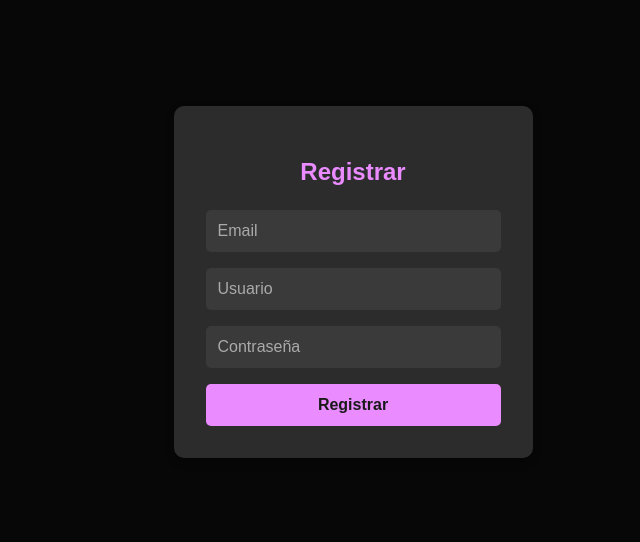
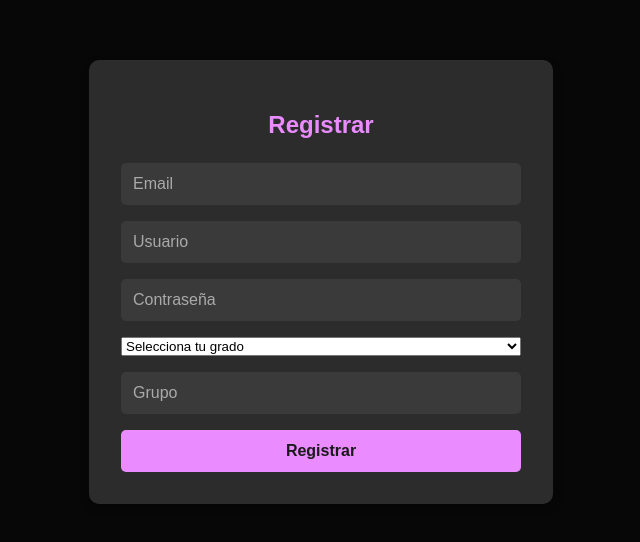
Before and after one commit to ariadnalpz/frontend, a React (Create React App) app: page /register in a window 1280 px wide. Shown: the part 118-660 px from the top of the page, without its empty margins (319-959 px from the left). Built offline with nearby package versions, Linux system fonts and the light colour scheme; the HTML template or start-up script is replaced by a standard one.

Commit message:
Añadi campos al Register

```diff
--- a/src/components/Register.js
+++ b/src/components/Register.js
@@ -1,20 +1,23 @@
 import React, { useState, useEffect } from 'react';
+import { useNavigate } from 'react-router-dom'; // Importa useNavigate para redirigir
 import axios from '../api/axios';
-import QRCode from 'qrcode'; // Importa qrcode
+import QRCode from 'qrcode';
 import '../styles.css';
 
 const Register = () => {
+  const navigate = useNavigate(); // Hook para redirigir
   const [email, setEmail] = useState('');
   const [username, setUsername] = useState('');
   const [password, setPassword] = useState('');
-  const [qrCodeUrl, setQrCodeUrl] = useState(''); // Estado para la URL del QR
+  const [grado, setGrado] = useState(''); // Estado para el campo Grado
+  const [grupo, setGrupo] = useState(''); // Estado para el campo Grupo
+  const [qrCodeUrl, setQrCodeUrl] = useState('');
 
   const handleRegister = async (e) => {
     e.preventDefault();
     try {
-      const res = await axios.post('/register', { email, username, password });
+      const res = await axios.post('/register', { email, username, password, grado, grupo });
       if (res.data.message === 'Usuario registrado') {
-        // Genera el código QR con la URL OTP
         const qrCode = await QRCode.toDataURL(res.data.otpauthUrl);
         setQrCodeUrl(qrCode);
         alert('Usuario registrado. Escanea el código QR con Google Authenticator.');
@@ -50,6 +53,25 @@
             placeholder="Contraseña"
             required
           />
+          <select
+            value={grado}
+            onChange={(e) => setGrado(e.target.value)}
+            required
+          >
+            <option value="" disabled>Selecciona tu grado</option>
+            <option value="TSU Tecnologías de la Información Área Desarrollo de Software">
+              TSU Tecnologías de la Información Área Desarrollo de Software
+            </option>
+            <option value="Ingeniería en Desarrollo y Gestión de Software">
+              Ingeniería en Desarrollo y Gestión de Software
+            </option>
+          </select>
+          <input
+            value={grupo}
+            onChange={(e) => setGrupo(e.target.value)}
+            placeholder="Grupo"
+            required
+          />
           <button type="submit">Registrar</button>
         </form>
       ) : (
@@ -57,6 +79,7 @@
           <p>Escanea este código QR con Google Authenticator:</p>
           <img src={qrCodeUrl} alt="Código QR para Google Authenticator" />
           <p>Una vez escaneado, puedes iniciar sesión con tu código OTP.</p>
+          <button onClick={() => navigate('/')}>Iniciar Sesión</button>
         </div>
       )}
     </div>
```
